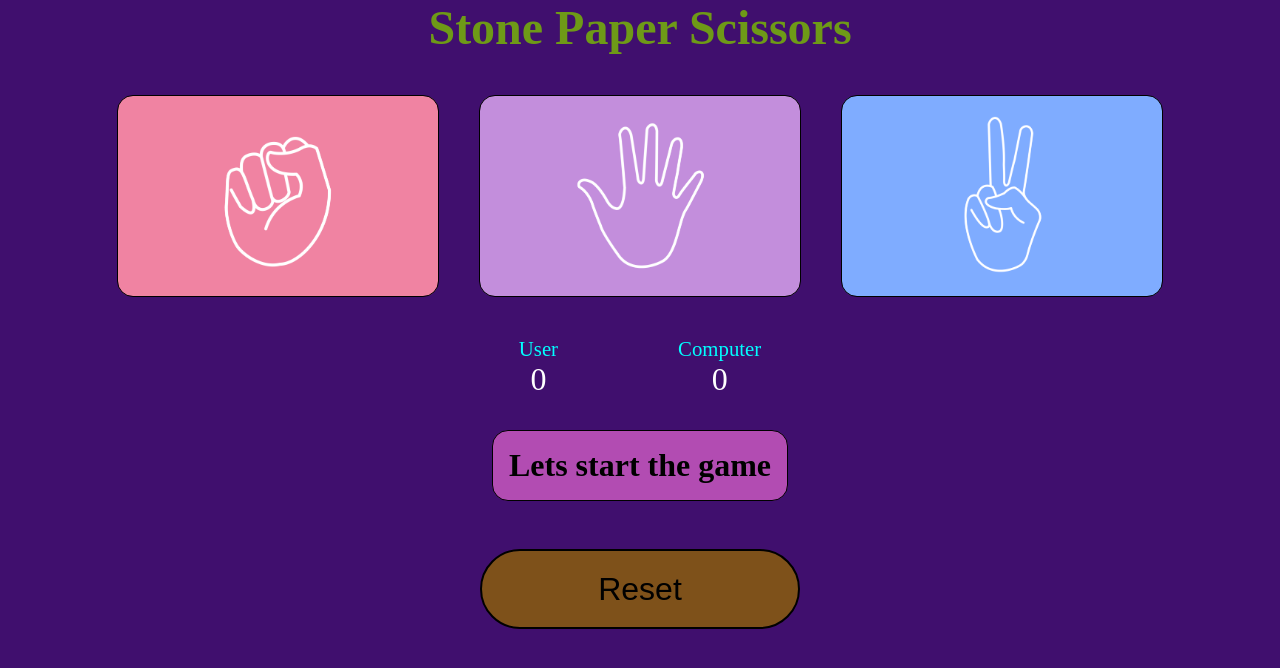
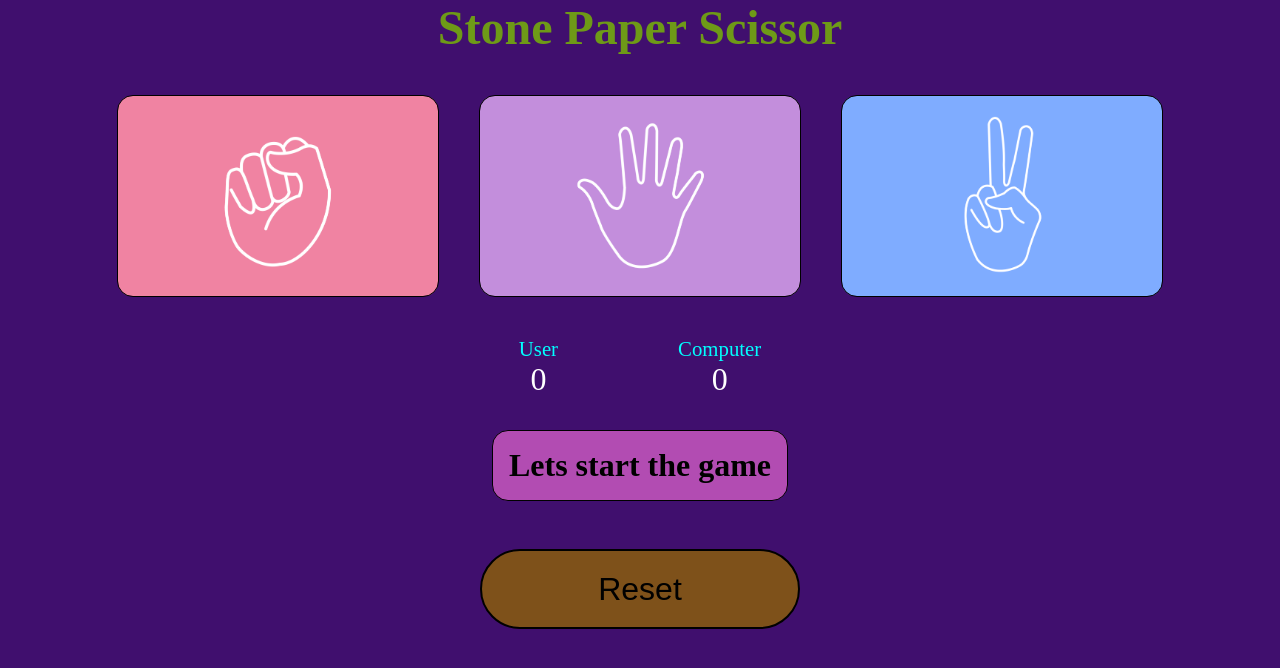
Before and after one commit to RitikRaj295/Stone-Paper-Scissor-Game, a plain HTML site: page index.html in a window 1280 px wide. Drawn offline with Linux system fonts and the light colour scheme.

Commit message:
html updated

```diff
--- a/index.html
+++ b/index.html
@@ -10,7 +10,7 @@
 
 <body>
 
-    <h1>Stone Paper Scissors</h1>
+    <h1>Stone Paper Scissor</h1>
     <div class="images">
         <div id="stone" class="img1 choice">stone</div>
         <div id="paper" class="img2 choice">paper</div>
```
